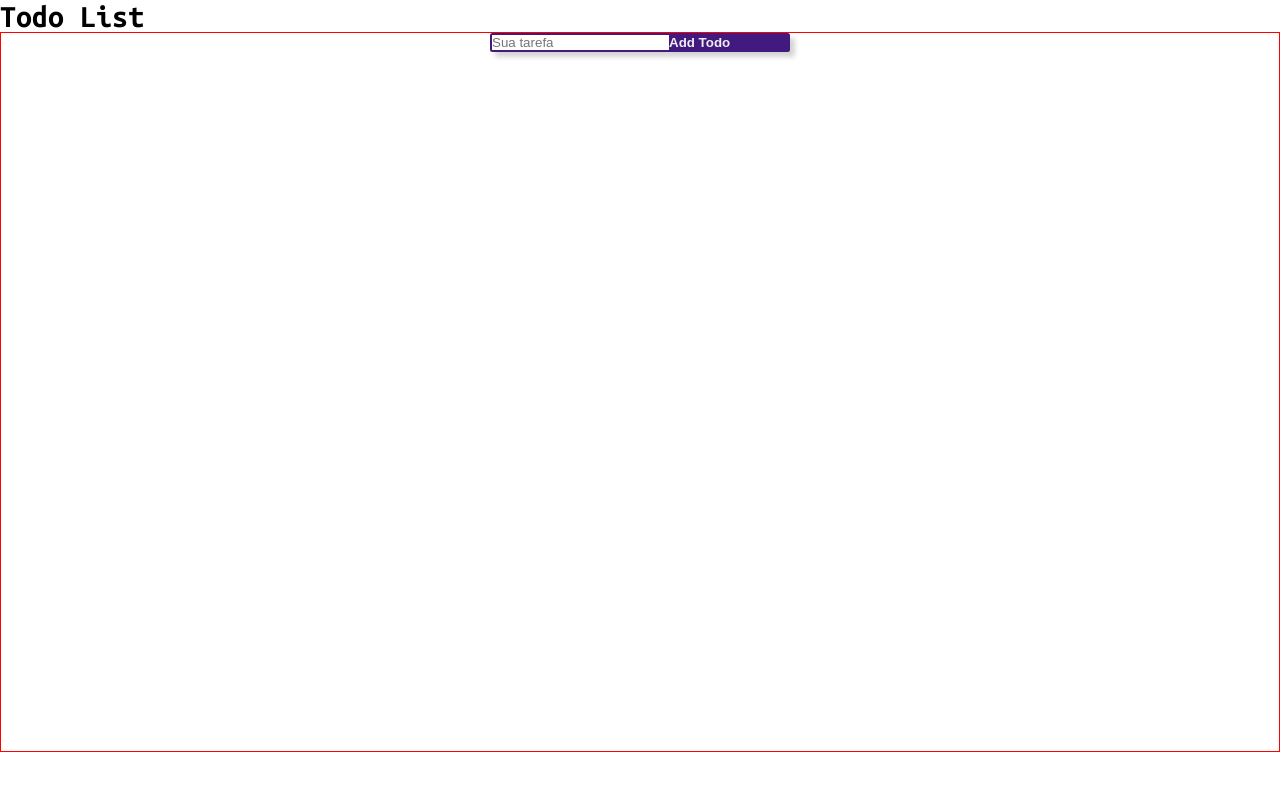
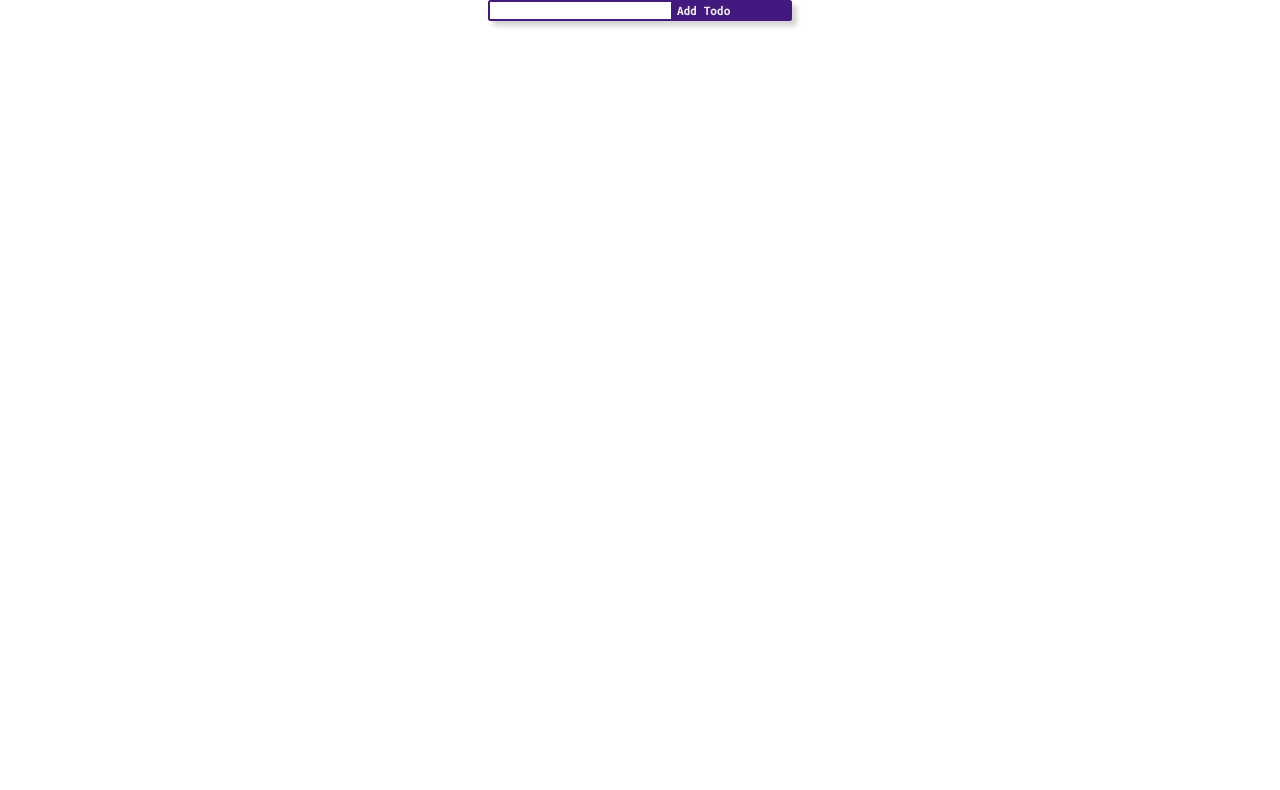
Before and after one commit to IagoMesquita/todo-list-frontend, a React (Create React App) app: page / in a window 1280 px wide. Shown: the top 790 px of the page. Built offline with nearby package versions, Linux system fonts and the light colour scheme.

Commit message:
Revert "Componente: new-todo"

```diff
--- a/package.json
+++ b/package.json
@@ -6,7 +6,6 @@
     "@testing-library/jest-dom": "^5.16.4",
     "@testing-library/react": "^13.2.0",
     "@testing-library/user-event": "^13.5.0",
-    "prop-types": "^15.8.1",
     "react": "^18.1.0",
     "react-dom": "^18.1.0",
     "react-scripts": "5.0.1",
--- a/public/index.html
+++ b/public/index.html
@@ -9,7 +9,6 @@
       name="description"
       content="Web site created using create-react-app"
     />
-    <link rel="stylesheet" href="https://cdn.jsdelivr.net/npm/bootstrap-icons@1.8.2/font/bootstrap-icons.css">
     <link rel="apple-touch-icon" href="%PUBLIC_URL%/logo192.png" />
     <!--
       manifest.json provides metadata used when your web app is installed on a
--- a/src/App.css
+++ b/src/App.css
@@ -1,12 +1,38 @@
-* {
-  margin: 0;
-  padding: 0;
-  box-sizing: border-box;
+.App {
+  text-align: center;
 }
 
-body {
-  font-family: 'Ubuntu Mono', monospace;
+.App-logo {
+  height: 40vmin;
+  pointer-events: none;
 }
-.app {
-  margin: auto;
+
+@media (prefers-reduced-motion: no-preference) {
+  .App-logo {
+    animation: App-logo-spin infinite 20s linear;
+  }
 }
+
+.App-header {
+  background-color: #282c34;
+  min-height: 100vh;
+  display: flex;
+  flex-direction: column;
+  align-items: center;
+  justify-content: center;
+  font-size: calc(10px + 2vmin);
+  color: white;
+}
+
+.App-link {
+  color: #61dafb;
+}
+
+@keyframes App-logo-spin {
+  from {
+    transform: rotate(0deg);
+  }
+  to {
+    transform: rotate(360deg);
+  }
+}
--- a/src/App.jsx
+++ b/src/App.jsx
@@ -1,12 +1,10 @@
 import React from 'react';
 import './App.css';
-import Header from './componets/Header';
 import AddTodo from './componets/AddTodo';
 
 function App() {
   return (
-    <div className="app">
-      <Header />
+    <div className="App">
       <AddTodo />
     </div>
   );
--- a/src/componets/AddTodo/addTodo.css
+++ b/src/componets/AddTodo/addTodo.css
@@ -1,12 +1,12 @@
 @import url('https://fonts.googleapis.com/css2?family=Ubuntu+Mono:wght@400;700&display=swap');
 
-.container-input {
+.container {
   display: flex;
   border: solid 2px #41197F;
   border-radius: 2.5px;
   background-color: #41197F;
   box-shadow: 5px 5px 5px 0px #0000002c;
-  /* margin: auto; */
+  margin: auto;
   width: 300px;
 }
 .shearch {
@@ -17,7 +17,7 @@
 .btn{
   background-color: #41197F;
   border: none;
-  /* font-family: 'Ubuntu Mono', monospace; */
+  font-family: 'Ubuntu Mono', monospace;
   font-weight: 700;
   color: #EEEEEE;
 }
@@ -27,17 +27,3 @@
   border: 0 none;
   outline: 0;
 }
-
-.todo-list {
-  border: solid 1px red;
-}
-
-.container-content {
-  border: solid 1px red;
-  display: flex;
-  flex-direction: column;
-  align-items: center;
-  justify-content: flex-start;
-  row-gap: 50px;
-  height: 90vh;
-}
--- a/src/componets/AddTodo/index.jsx
+++ b/src/componets/AddTodo/index.jsx
@@ -1,10 +1,9 @@
 import React, { useState } from 'react';
 import './addTodo.css';
-import NewTodo from '../NewTodo';
 
 function AddTodo() {
   const [task, setTask] = useState('');
-  const [listTask, setLisTask] = useState([]);
+  const [listask, setLisTask] = useState([]);
 
   const handleInputChange = ({ target }) => {
     const { value } = target;
@@ -13,19 +12,18 @@
 
   const handleSubmit = (e) => {
     e.preventDefault();
-    setLisTask([...listTask, task]);
+    setLisTask([...listask, task]);
     setTask('');
   };
 
   return (
-    <main className="container-content">
+    <section>
       <form
-        className="container-input"
+        className="container"
         onSubmit={handleSubmit}
       >
         <input
           className="shearch"
-          placeholder="Sua tarefa"
           type="text"
           name="todo-input"
           value={task}
@@ -38,15 +36,8 @@
           Add Todo
         </button>
       </form>
-      <section>
-        {
-          listTask.map((item) => (
-            <NewTodo todo={item} />
-          ))
-        }
-      </section>
 
-    </main>
+    </section>
   );
 }
 
--- a/src/componets/Header/index.jsx
+++ /dev/null
@@ -1,9 +0,0 @@
-import React from 'react';
-
-function Header() {
-  return (
-    <h1>Todo List</h1>
-  );
-}
-
-export default Header;
--- a/src/componets/NewTodo/NewTodo.css
+++ /dev/null
@@ -1,33 +0,0 @@
-.new-todo {
-  border-radius: 10px;
-  display: flex;
-  justify-content: space-around;
-  align-items:center;
-
-  width: 50vw;
-  height: 50px;
-  background-color: #036B52;
-  box-shadow: 5px 5px 5px 0px #0000002c;
-  color: #EEEEEE;
-  margin: auto;
-  margin-bottom: 25px;
-
-}
-
-.check-task {
-  /* border: 1px solid red; */
-  width: 38vw;
-  display: flex;
-  justify-content: flex-start;
-  align-items: center;
-  column-gap: 10px;
-}
-
-.del-edit {
-  /* border: 1px solid red; */
-  width: 110px;
-  display: flex;
-  justify-content: flex-end;
-  column-gap: 30px;
-
-}
--- a/src/componets/NewTodo/index.jsx
+++ /dev/null
@@ -1,28 +0,0 @@
-import PropTypes from 'prop-types';
-import React from 'react';
-import './NewTodo.css';
-
-function NewTodo({ todo }) {
-  return (
-    <div className="new-todo">
-      <div className="check-task">
-        <input type="checkbox" name="" id="" />
-        <p>{todo}</p>
-      </div>
-      <div className="del-edit">
-        <button type="button">
-          <i className="bi bi-x-circle" />
-        </button>
-        <button type="button">
-          <i className="bi bi-pencil-square" />
-        </button>
-      </div>
-    </div>
-  );
-}
-
-NewTodo.propTypes = {
-  todo: PropTypes.string.isRequired,
-};
-
-export default NewTodo;
```
Also changed, not shown: src/componets/Header/Header.css (deleted).
